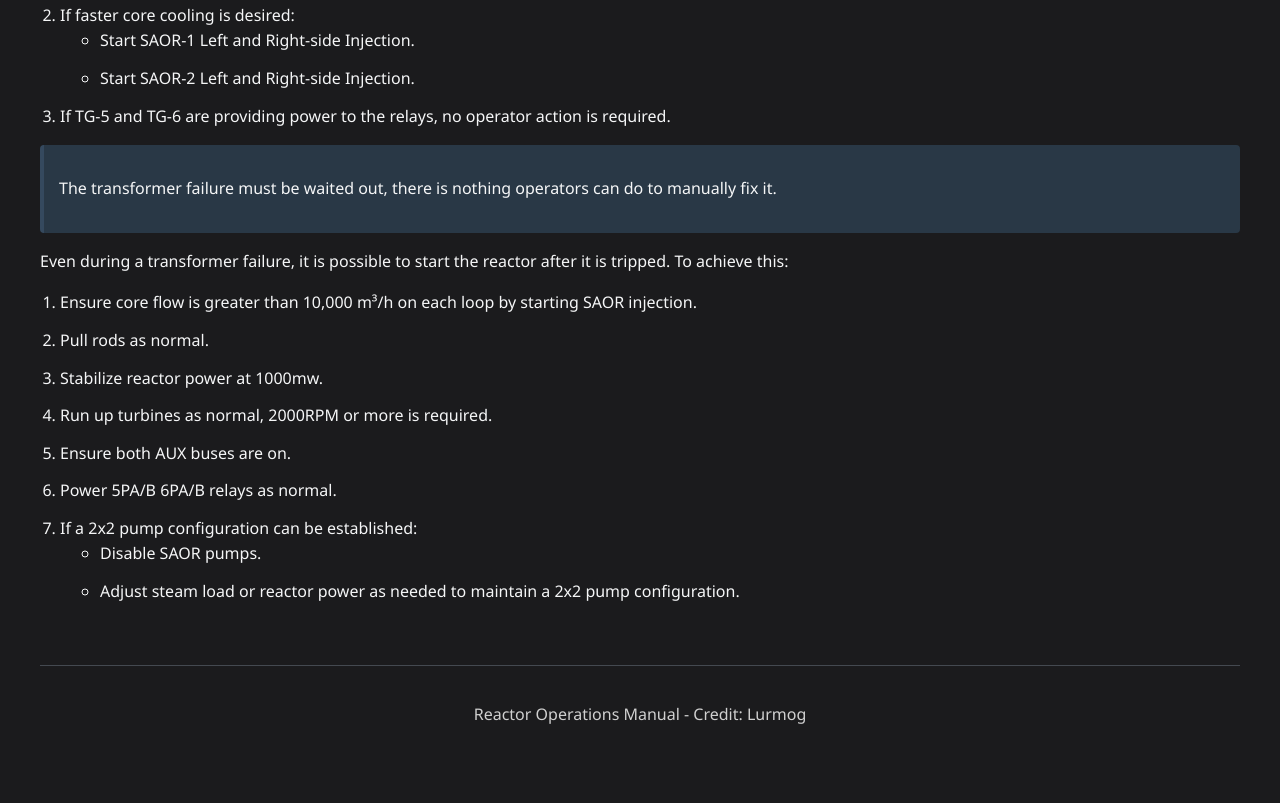
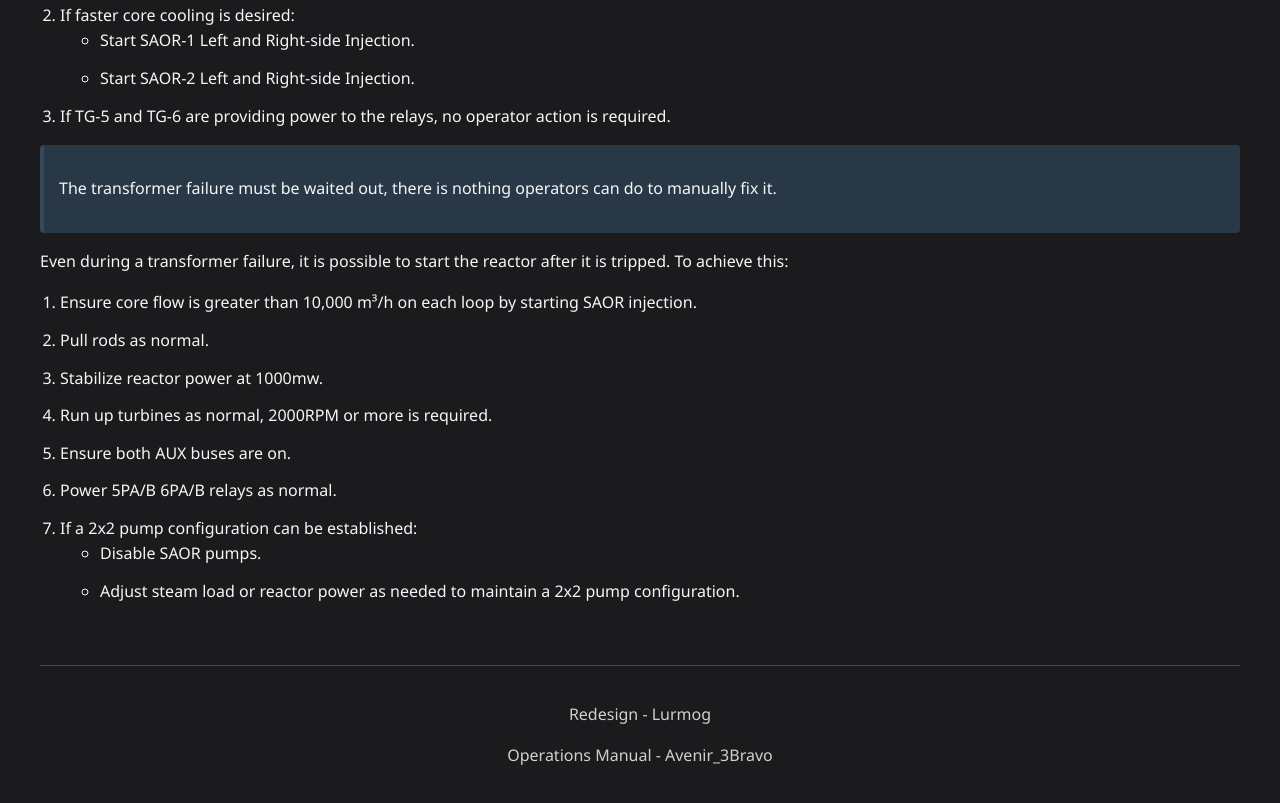
Before and after one commit to Chernobyl-Unit-3/Website, a plain HTML site: page Manual/index.html in a window 1280 px wide. Shown: the part 10340-11143 px from the top of the page. Before the commit the page ends 11103 px from the top, so only its background shows below. Drawn offline with Linux system fonts and the light colour scheme.

Commit message:
Add full credits

```diff
--- a/Manual/index.html
+++ b/Manual/index.html
@@ -575,7 +575,8 @@
     </ol>
 
     <footer style="margin-top: 60px; padding-top: 20px; border-top: 1px solid var(--ifm-hr-border-color); text-align: center; color: var(--text-color-secondary);">
-        <p>Reactor Operations Manual - Credit: Lurmog</p>
+        <p>Redesign - Lurmog</p>
+        <p>Operations Manual - Avenir_3Bravo</p>
     </footer>
 </body>
 </html>
```
Also changed, not shown: Manual/Fr/index.html (+2 -1 lines).
